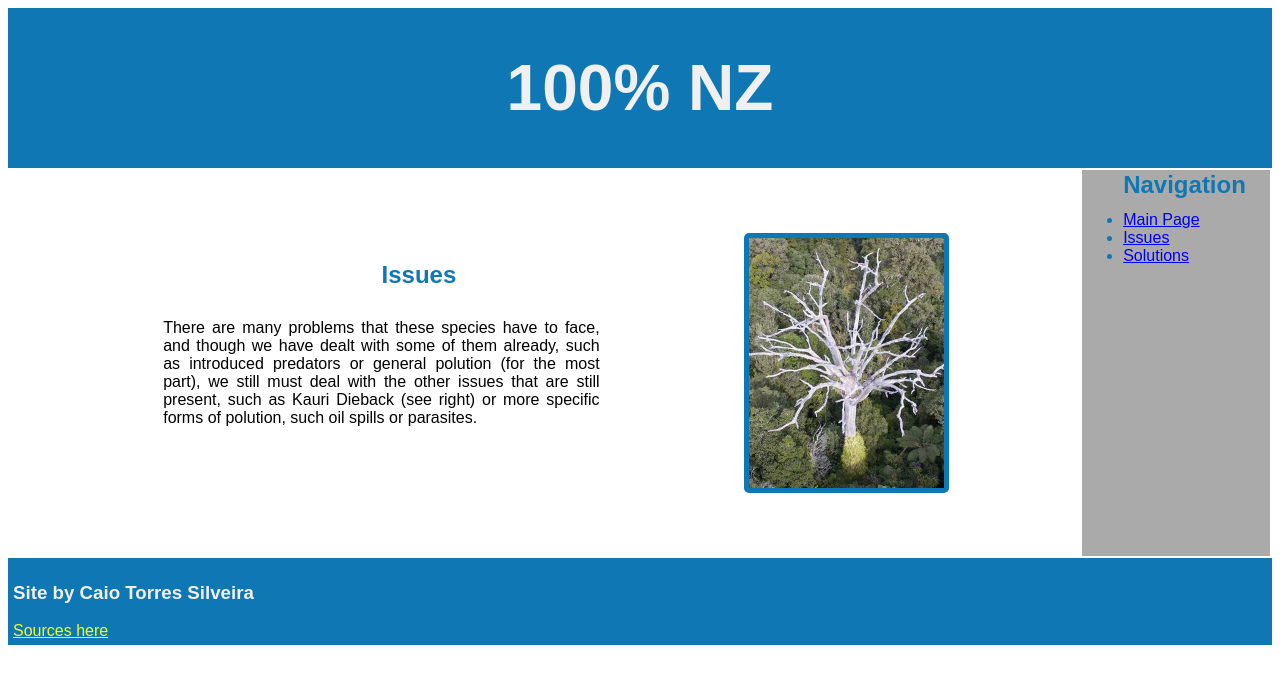
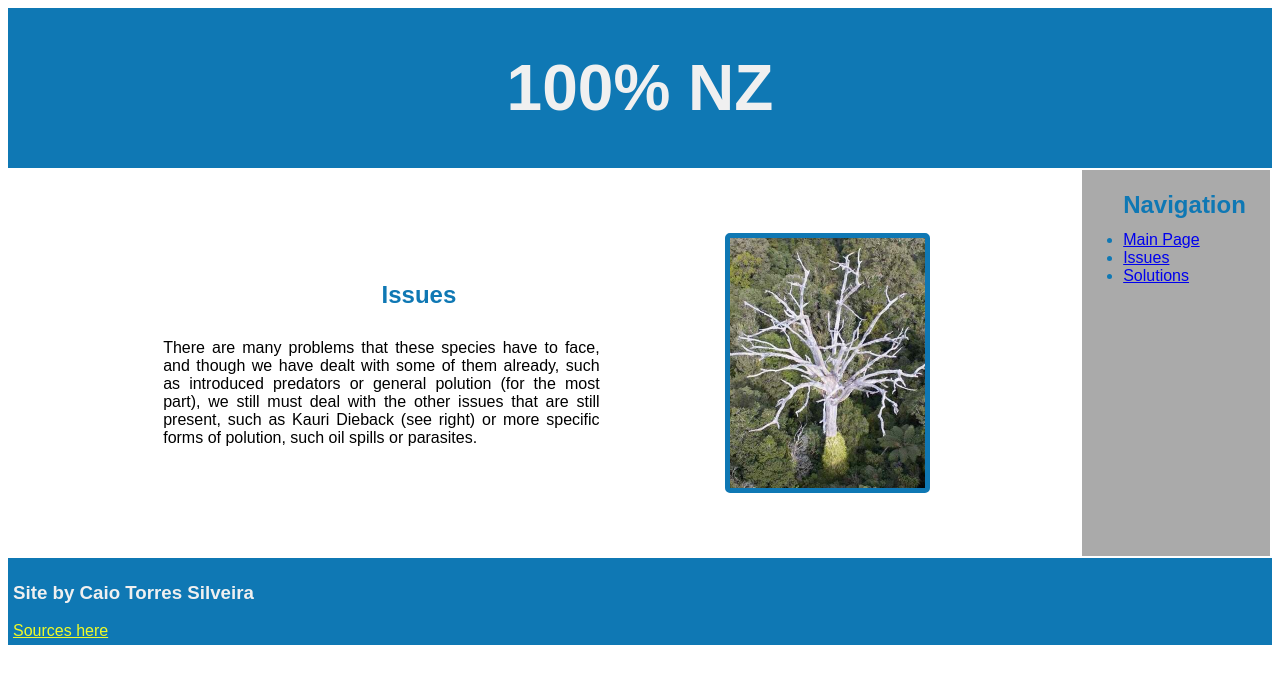
Before and after one commit to CaioTSil/100--Assignment, a plain HTML site: page issues.html in a window 1280 px wide. Drawn offline with Linux system fonts and the light colour scheme.

Commit message:
Style update

```diff
--- a/Recources/style.css
+++ b/Recources/style.css
@@ -41,7 +41,6 @@ li {
 
 h2 {
     color: rgb(15, 120, 180);
-    margin-top: 0.01em;
     margin-bottom: 0.5em;
 }
 
--- a/issues.html
+++ b/issues.html
@@ -23,7 +23,7 @@
             forms of polution, such oil spills or parasites.
           </div>
         </td>
-        <td width="23%"><br><br><br>
+        <td width="20%"><br><br><br>
           <section>
             <div class="row">
               <div class="column">
@@ -46,7 +46,7 @@
 
             <script src="./Recources/javacode.js"></script>
           </section><br><br><br>
-        </td><td width="7%"></td>
+        </td><td width="10%"></td>
         <td width="15%" class="menu">
           <ul>
             <h2>Navigation</h2>
```
Also changed, not shown: index.html (+1 -1 lines), solutions.html (+1 -1 lines).
